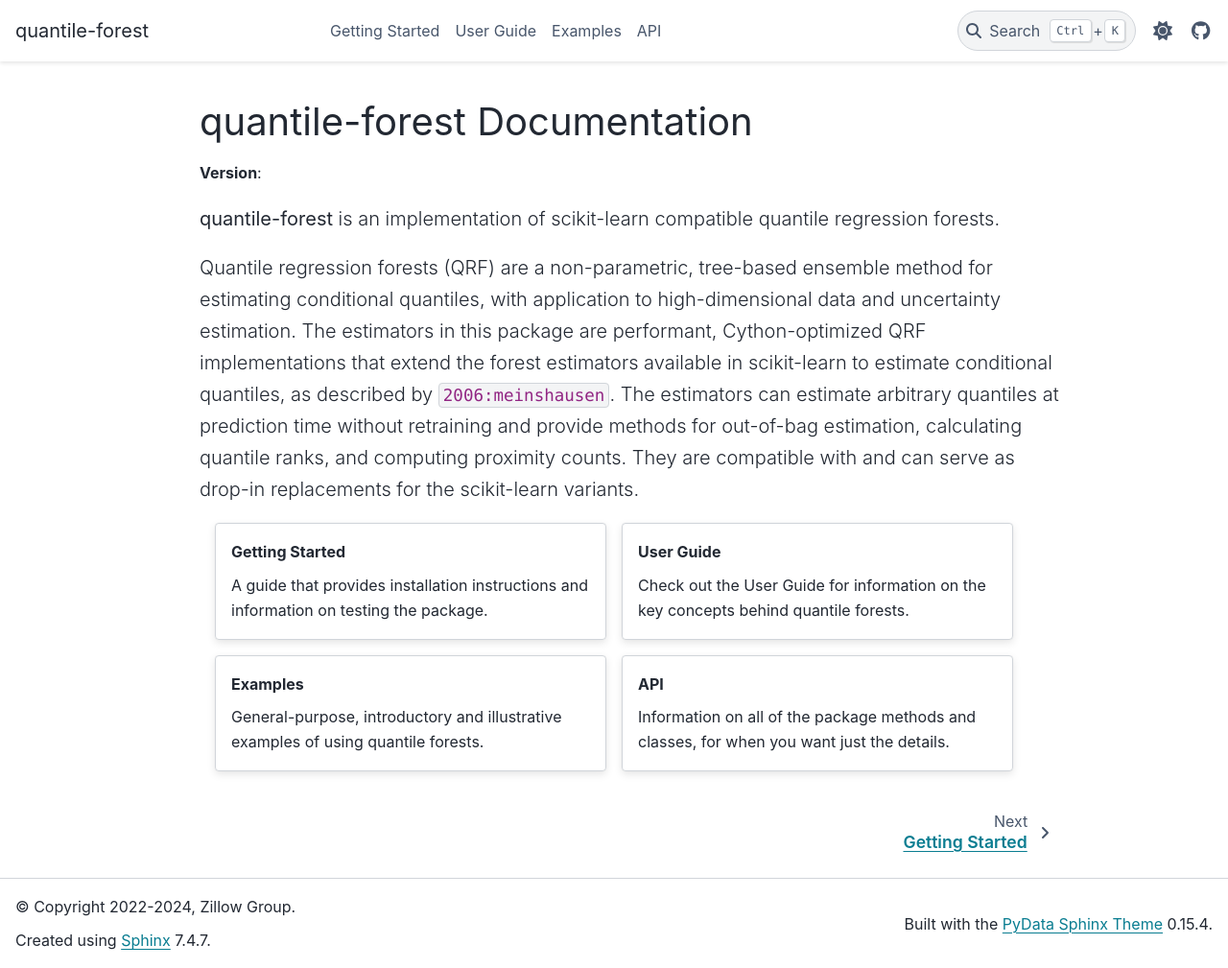
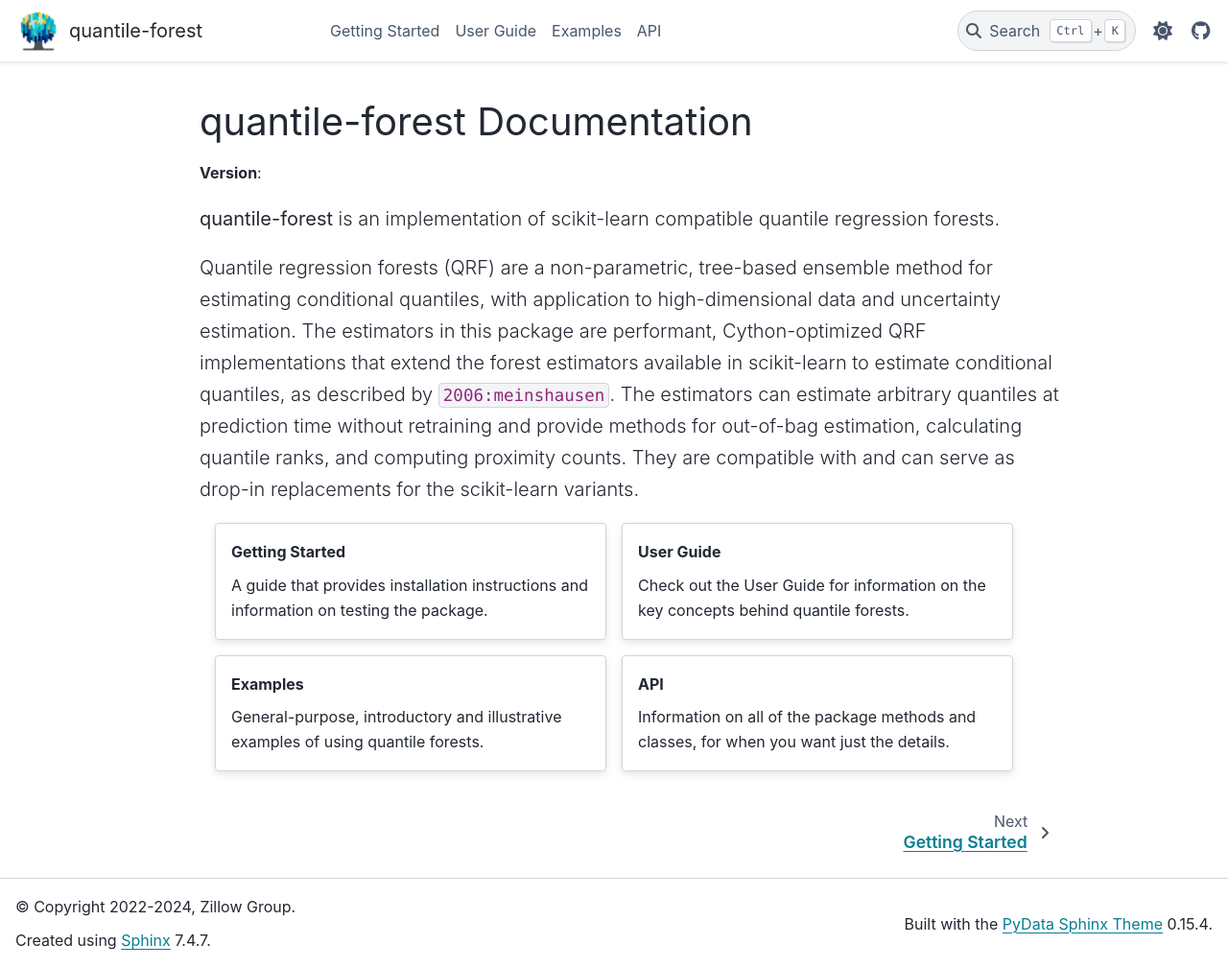
Before and after one commit to zillow/quantile-forest, a Sphinx documentation site: the page built from docs/index.rst, in a window 1280 px wide and 1009 px high. Shown: the whole window at 96% size. Built offline with Sphinx 7.4.7 and the PyData theme 0.15.4, drawn with Linux system fonts in a browser that asks for light colours; the version number could not be read and is left out; cross-references to code outside the pages are shown as plain code.

Commit message:
Add icon

```diff
--- a/docs/conf.py
+++ b/docs/conf.py
@@ -104,7 +104,7 @@
 
 html_theme_options = {
     # "navbar_start": ["navbar-logo", "navbar-project"],
-    "navbar_start": ["navbar-project"],
+    "navbar_start": ["navbar-logo", "navbar-project"],
     "navbar_center": ["navbar-nav"],
     "navbar_end": ["theme-switcher", "navbar-icon-links"],
     "primary_sidebar_end": [],
@@ -124,10 +124,19 @@
 # Add any paths that contain custom static files (such as style sheets) here,
 # relative to this directory. They are copied after the builtin static files,
 # so a file named "default.css" will overwrite the builtin "default.css".
-html_static_path = ["_static"]
+html_static_path = ["_static", "_images"]
 
 # Output file base name for HTML help builder.
 html_short_title = "quantile-forest"
+
+# The name of an image file (relative to this directory) to place at the top
+# of the sidebar.
+html_logo = "_static/quantile-forest-logo.png"
+
+# The name of an image file (relative to this directory) to use as a favicon of
+# the docs.  This file should be a Windows icon file (.ico) being 16x16 or 32x32
+# pixels large.
+html_favicon = "_static/favicon.ico"
 
 htmlhelp_basename = "quantile-forestdoc"
 
--- a/docs/sphinxext/gallery.py
+++ b/docs/sphinxext/gallery.py
@@ -257,8 +257,7 @@
 def main(app):
     gallery_dir = app.builder.config.gallery_dir
     target_dir = os.path.join(app.builder.srcdir, gallery_dir)
-    # image_dir = os.path.join(app.builder.srcdir, "_images")
-    image_dir = os.path.join(app.builder.srcdir, "_static")
+    image_dir = os.path.join(app.builder.srcdir, "_images")
 
     gallery_ref = app.builder.config.gallery_ref
     gallery_title = app.builder.config.gallery_title
```
Also changed, not shown: README.md (+1 -1 lines), docs/_static/favicon.ico (added), docs/_static/quantile-forest-logo.png (added), 1 other file.
